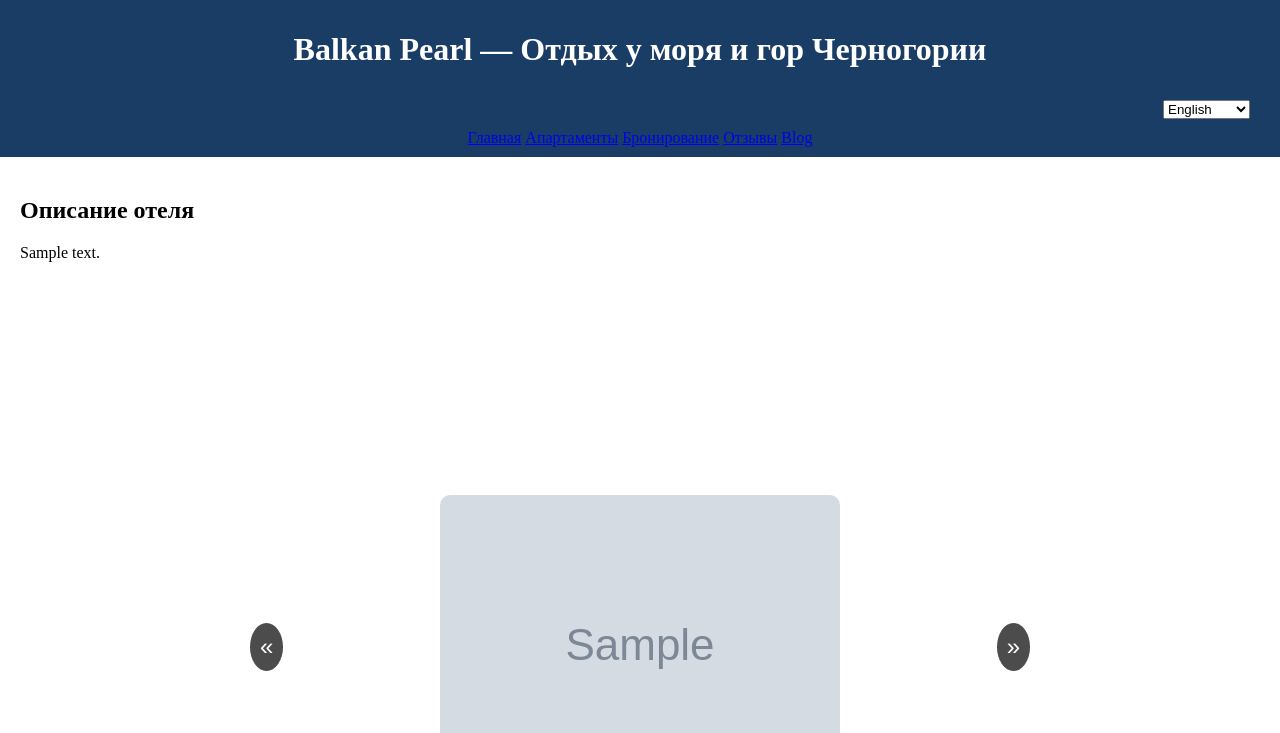
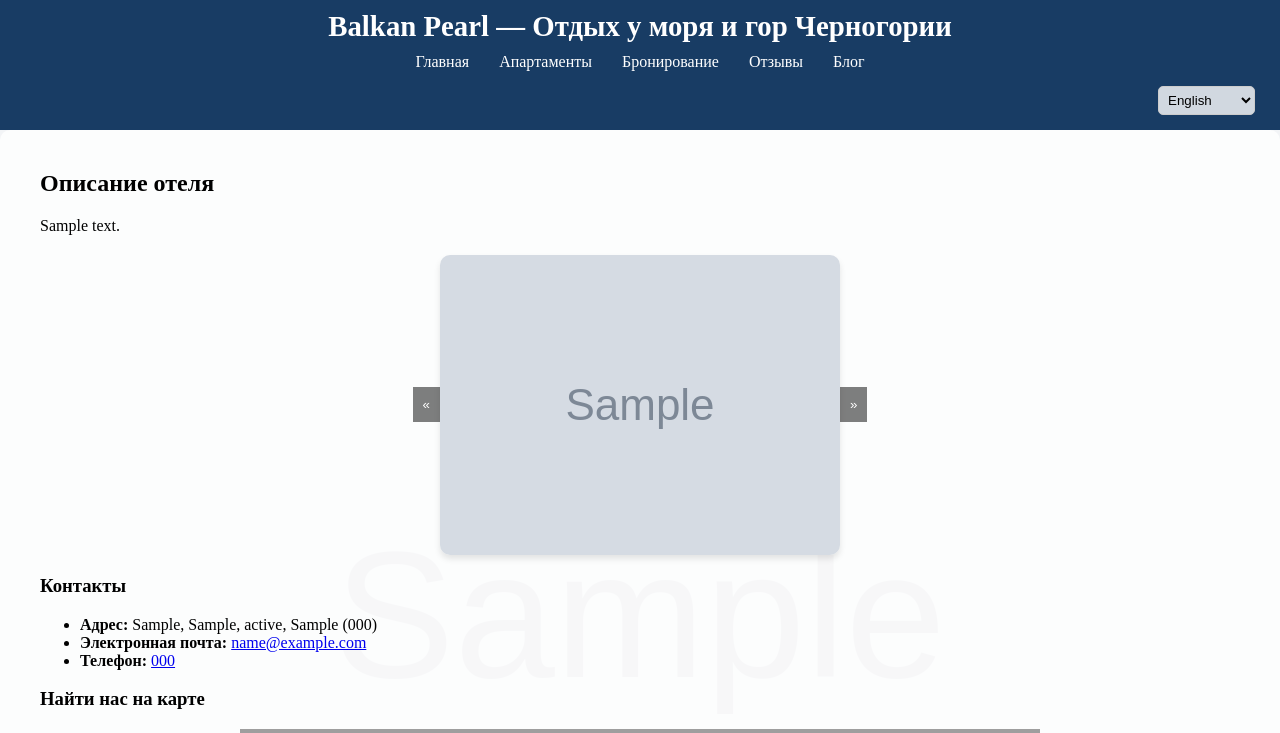
Before and after one commit to Twinpower100/BalkanPearl, a Django app: page /en/ in a window 1280 px wide. Shown: the top 733 px of the page. Run offline with Django 5.2, Linux system fonts and the light colour scheme; tables that the repository leaves empty hold one stand-in row (values such as "Sample post"); grey boxes marked "Sample" are stand-in pictures; grey boxes are pictures that could not be loaded.

Commit message:
1. работает карусель фото 2. показано фото фона 3. работает карта 4. работает переключатель языков 5. не работает: не могу всю страницу Home отразить на одном экране

```diff
--- a/BalkanPearlProject/BalkanPearlApp/templates/base.html
+++ b/BalkanPearlProject/BalkanPearlApp/templates/base.html
@@ -8,44 +8,35 @@
     <link rel="stylesheet" href="{% static 'css/style.css' %}">
 </head>
 <body>
-    {% with site_image as image %}
-        {% if image %}
-            <div class="background-image" style="background-image: url('{{ image.image.url }}');"></div>
-        {% endif %}
-    {% endwith %}
+    {% if site_image %}
+        <div class="background-image" style="background-image: url('{{ site_image.image.url }}');"></div>
+    {% endif %}
     <header>
-        <div>
-            <h1>Balkan Pearl — Отдых у моря и гор Черногории</h1>
-            <div style="text-align: right; padding: 10px;">
-                <form method="post" action="{% url 'set_language' %}">
-                    {% csrf_token %}
-                    <select name="language" class="language-switcher" onchange="this.form.submit()">
-                        <option value="en" {% if LANGUAGE_CODE == 'en' %}selected{% endif %}>English</option>
-                        <option value="ru" {% if LANGUAGE_CODE == 'ru' %}selected{% endif %}>Русский</option>
-                        <option value="me" {% if LANGUAGE_CODE == 'me' %}selected{% endif %}>Crnogorski</option>
-                    </select>
-                </form>
-            </div>
-        </div>
-        <div class="site-image-container">
-            {% if image %}
-                <img src="{{ site_image.image.url }}" alt="{{ image.description }}" class="site-banner">
-            {% endif %}
-        </div>
+        <h1>Balkan Pearl — Отдых у моря и гор Черногории</h1>
         <nav>
             <a href="{% url 'home' %}">Главная</a>
             <a href="{% url 'apartments_list' %}">Апартаменты</a>
             <a href="{% url 'booking_form' 1 %}">Бронирование</a>
             <a href="{% url 'reviews' %}">Отзывы</a>
-            <a href="{% url 'blog_home' %}">Blog</a>
+            <a href="{% url 'blog_home' %}">Блог</a>
         </nav>
+        <div style="text-align: right; padding: 5px;">
+            <form method="post" action="{% url 'set_language' %}">
+                {% csrf_token %}
+                <select name="language" class="language-switcher" onchange="this.form.submit()">
+                    <option value="en" {% if LANGUAGE_CODE == 'en' %}selected{% endif %}>English</option>
+                    <option value="ru" {% if LANGUAGE_CODE == 'ru' %}selected{% endif %}>Русский</option>
+                    <option value="me" {% if LANGUAGE_CODE == 'me' %}selected{% endif %}>Crnogorski</option>
+                </select>
+            </form>
+        </div>
     </header>
     <main>
         {% block content %}
         {% endblock %}
     </main>
     <footer>
-        &copy; 2024 Balkan Pearl. Все права защищены.
+        &copy; 2025 Balkan Pearl. All rights reserved.
     </footer>
 </body>
 </html>
--- a/BalkanPearlProject/BalkanPearlApp/templates/home.html
+++ b/BalkanPearlProject/BalkanPearlApp/templates/home.html
@@ -8,15 +8,20 @@
     <p>{{ hotel.description|default:"Описание недоступно." }}</p>
 
     <!-- Карусель изображений -->
-    <div class="photo-carousel">
-        <div class="carousel-container">
-            <div class="carousel-image-wrapper">
-                <!-- Первое изображение загружается по умолчанию -->
-                <img id="carousel-image" src="{{ hotel_photos.first.photo.url }}" alt="{{ hotel_photos.first.description|default:'Фото отеля' }}">
-            </div>
-            <button class="prev">&laquo;</button>
-            <button class="next">&raquo;</button>
-        </div>
+<!--    <div class="photo-carousel">-->
+<!--        <div class="carousel-container">-->
+<!--            <div class="carousel-image-wrapper">-->
+<!--                &lt;!&ndash; Первое изображение загружается по умолчанию &ndash;&gt;-->
+<!--                <img id="carousel-image" src="{{ hotel_photos.first.photo.url }}" alt="{{ hotel_photos.first.description|default:'Фото отеля' }}">-->
+<!--            </div>-->
+<!--            <button class="prev">&laquo;</button>-->
+<!--            <button class="next">&raquo;</button>-->
+<!--        </div>-->
+<!--    </div>-->
+    <div class="carousel">
+        <button class="prev">&laquo;</button>
+        <img id="carousel-image" src="" alt="">
+        <button class="next">&raquo;</button>
     </div>
 
     <h3>Контакты</h3>
@@ -46,7 +51,7 @@
         </a>
     </p>
 </div>
-{% endblock %}
+
 
 <script>
 document.addEventListener('DOMContentLoaded', () => {
@@ -85,3 +90,4 @@ document.addEventListener('DOMContentLoaded', () => {
     updateImage();
 });
 </script>
+{% endblock %}
--- a/BalkanPearlProject/static/css/style.css
+++ b/BalkanPearlProject/static/css/style.css
@@ -1,4 +1,3 @@
-/* Основной стиль */
 body, html {
     height: 100%;
     margin: 0;
@@ -13,67 +12,103 @@ header, footer {
     text-align: center;
 }
 
+header h1 {
+    margin: 0;
+    font-size: 1.8rem;
+}
+
+nav {
+    display: flex;
+    justify-content: center;
+    margin: 10px 0;
+}
+
+nav a {
+    color: white;
+    text-decoration: none;
+    margin: 0 15px;
+    font-size: 1rem;
+}
+
+nav a:hover {
+    text-decoration: underline;
+}
+
+.language-switcher {
+    background-color: rgba(255, 255, 255, 0.8);
+    color: black;
+    border: 1px solid #ccc;
+    border-radius: 5px;
+    padding: 5px;
+    cursor: pointer;
+}
+
 main {
     flex-grow: 1;
     padding: 20px;
     overflow-y: auto;
     background-color: rgba(255, 255, 255, 0.8);
     border-radius: 10px;
-}
-
-/* Контейнер карусели */
-.photo-carousel {
     display: flex;
-    justify-content: center;
-    align-items: center;
-    max-width: 100vw;
-    max-height: 100vh;
-    overflow: hidden;
-}
-
-/* Контейнер для изображения */
-.carousel-container {
-    position: relative;
-    width: 100%;
-    max-width: 800px;
-    height: 60vh;
-    display: flex;
-    justify-content: center;
+    flex-direction: column;
     align-items: center;
 }
 
-/* Изображение в карусели */
-.carousel-image-wrapper img {
-    max-width: 100%;
-    max-height: 100%;
-    object-fit: contain;
-    border-radius: 10px;
+footer {
+    font-size: 0.9rem;
+    padding: 5px;
 }
 
-/* Кнопки */
-button.prev,
-button.next {
+.background-image {
     position: absolute;
-    top: 50%;
-    transform: translateY(-50%);
-    background-color: rgba(0, 0, 0, 0.7);
+    top: 0;
+    left: 0;
+    width: 100%;
+    height: 100%;
+    z-index: -1;
+    background-size: cover;
+    background-position: center;
+    opacity: 0.3;
+}
+
+.content {
+    max-width: 1200px;
+    width: 100%;
+}
+
+.map-container {
+    width: 100%;
+    max-width: 800px;
+    margin: 0 auto;
+}
+
+.map-link {
+    display: block;
+    text-align: center;
+    margin-top: 10px;
+}
+
+.carousel {
+    display: flex;
+    align-items: center;
+    justify-content: center;
+    margin: 20px 0;
+}
+
+.carousel img {
+    max-width: 600px;
+    border-radius: 10px;
+    box-shadow: 0 4px 6px rgba(0, 0, 0, 0.1);
+}
+
+button.prev, button.next {
+    background: rgba(0, 0, 0, 0.5);
     color: white;
     border: none;
-    border-radius: 50%;
-    font-size: 1.5rem;
     padding: 10px;
     cursor: pointer;
 }
 
-button.prev {
-    left: 10px;
+button.prev:hover, button.next:hover {
+    background: rgba(0, 0, 0, 0.8);
 }
-
-button.next {
-    right: 10px;
-}
-
-button.prev:hover,
-button.next:hover {
-    background-color: rgba(0, 0, 0, 0.9);
-}
```
Also changed, not shown: BalkanPearlProject/BalkanPearlApp/templates/home1.html (added, +52 -0 lines).
